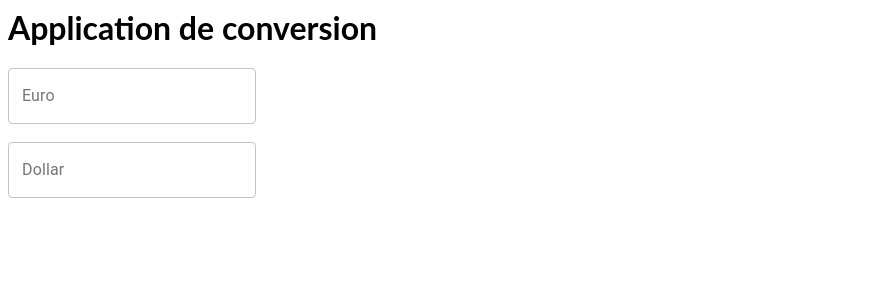
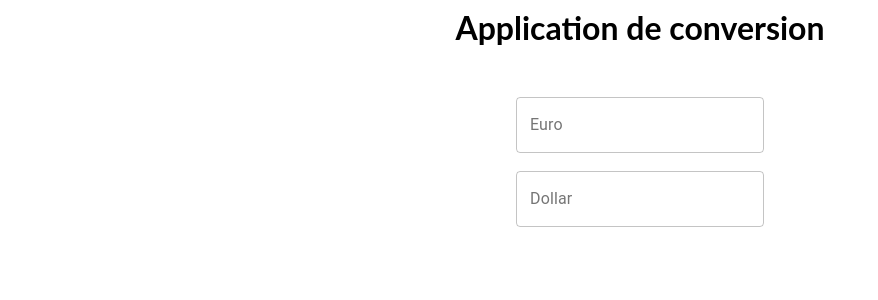
Before and after one commit to Axel-cmd/react-converter, a React (Create React App) app: page / in a window 1280 px wide. Shown: the top 300 px of the page, without its empty margins (0-878 px from the left). Built offline with nearby package versions, Linux system fonts and the light colour scheme.

Commit message:
2 files modified

```diff
--- a/src/CalculatorConverter.js
+++ b/src/CalculatorConverter.js
@@ -1,6 +1,10 @@
 import React from 'react';
 import InputConverter from './InputConverter';
 
+const divStyle={
+  textAlign: "center",
+  margin: "50px"
+}
 
 //taux de change = valeur de 1 dollar en euro
 const changeRate = 0.85885;
@@ -57,10 +61,10 @@ class CalculatorConverter extends React.Component {
     const dollar = name === 'e' ? conversion(value, euroToDollar) : value;// si le state.name est égale à e on convertis sinon on affiche tel quel
 
     return (
-      <>
+      <div style={divStyle}>
         <InputConverter type="e" value={euros} onValueChange={(e)=>this.handleEuroChange(e)}/>
         <InputConverter type="d" value={dollar} onValueChange={(e)=>this.handleDollarChange(e)}/>
-      </>
+      </div>
     );
   }
 }
--- a/src/style.css
+++ b/src/style.css
@@ -1,3 +1,4 @@
 h1, p {
   font-family: Lato;
+  text-align: center;
 }
```
